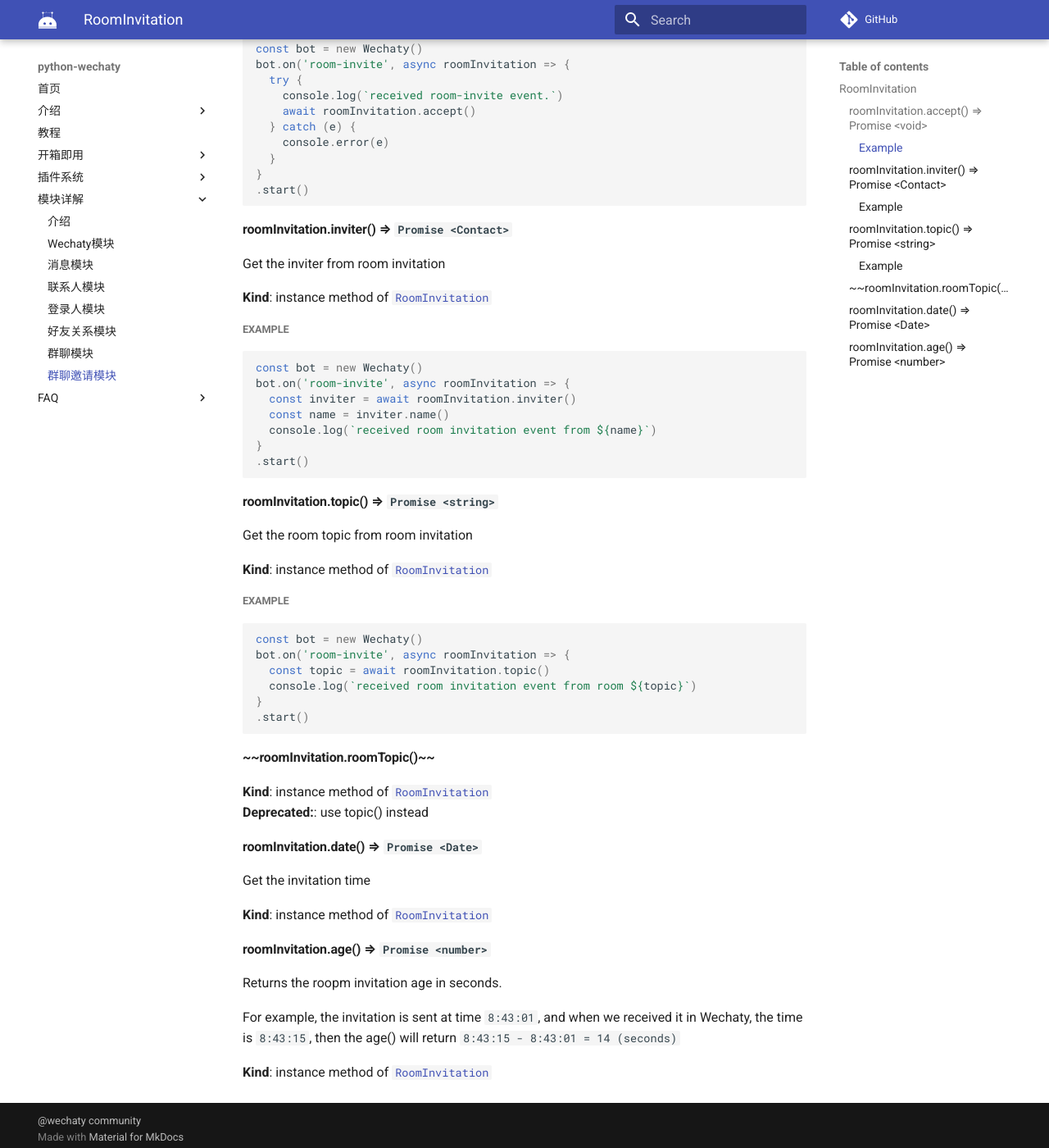
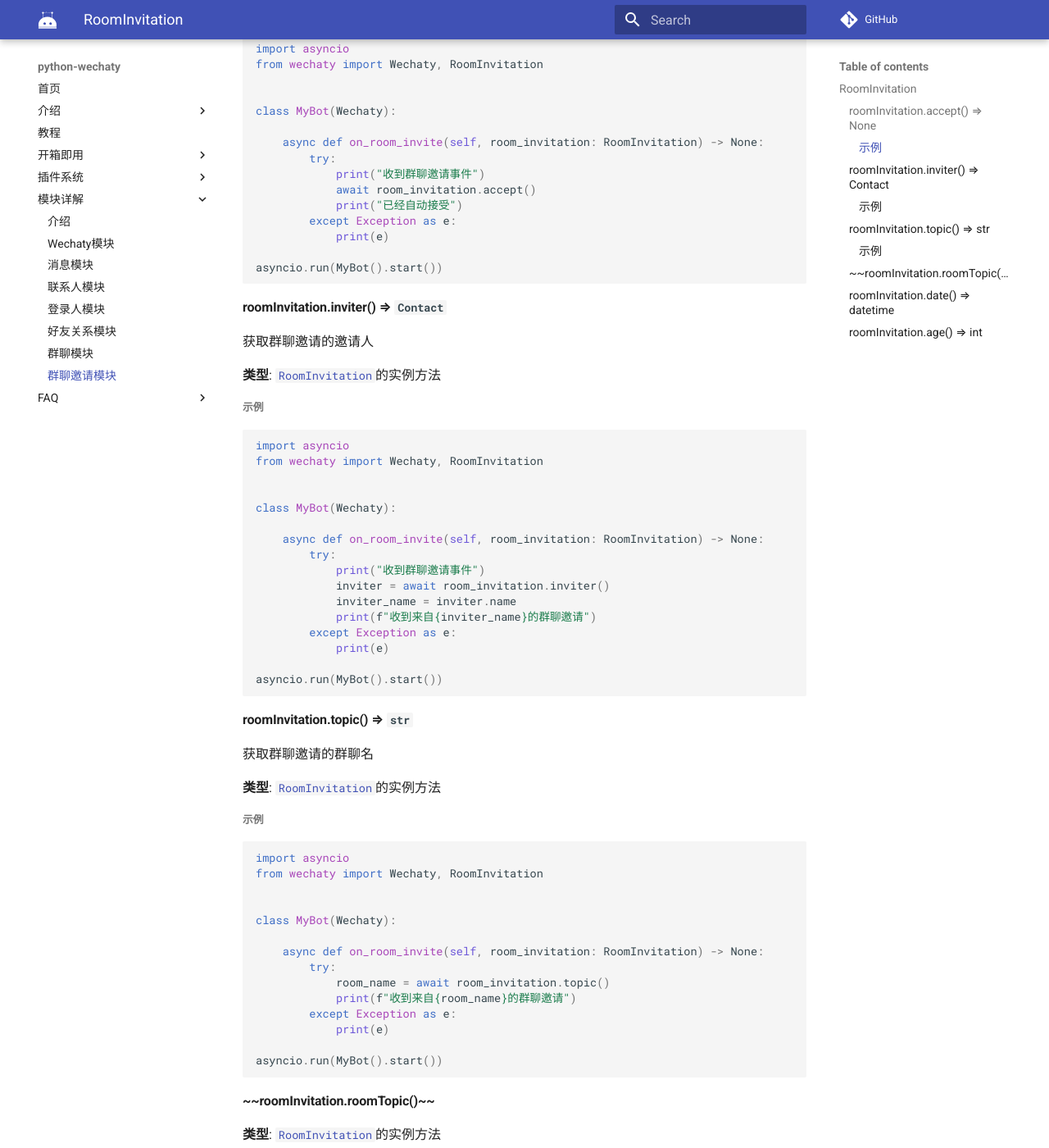
Before and after one commit to wechaty/python-wechaty, an MkDocs documentation site: the page built from docs/references/room-invitation.md, in a window 1280 px wide and 1400 px high, scrolled down 731 px. Shown: the whole window at 82% size. Built offline with MkDocs 1.6.1 and Material for MkDocs 9.7.7, drawn with Linux system fonts in a browser that asks for light colours; comment, search, counter and statistics services are not loaded; some of the changed text lies outside the part shown.

Commit message:
更新群聊邀请类的文档, 更改room类的missing, message类的markdown文档标注

````diff
--- a/docs/references/room-invitation.md
+++ b/docs/references/room-invitation.md
@@ -2,93 +2,115 @@
 title: RoomInvitation
 ---
 
-Accept room invitation
+对群聊邀请事件的封装
 
 ## RoomInvitation
 
-accept room invitation
+接受群聊的邀请
 
-**Kind**: global class
+**类型**: 全局类
 
 * [RoomInvitation](room-invitation.md#RoomInvitation)
-  * [.accept\(\)](room-invitation.md#RoomInvitation+accept) ⇒ `Promise <void>`
-  * [.inviter\(\)](room-invitation.md#RoomInvitation+inviter) ⇒ `Promise <Contact>`
-  * [.topic\(\)](room-invitation.md#RoomInvitation+topic) ⇒ `Promise <string>`
-  * [~~.roomTopic\(\)~~](room-invitation.md#RoomInvitation+roomTopic) ⇒ `Promise <string>`
-  * [.date\(\)](room-invitation.md#RoomInvitation+date) ⇒ `Promise <Date>`
-  * [.age\(\)](room-invitation.md#RoomInvitation+age) ⇒ `Promise <number>`
+  * [.accept\(\)](room-invitation.md#RoomInvitation+accept) ⇒ `None`
+  * [.inviter\(\)](room-invitation.md#RoomInvitation+inviter) ⇒ `Contact`
+  * [.topic\(\)](room-invitation.md#RoomInvitation+topic) ⇒ `str`
+  * [~~.roomTopic\(\)~~](room-invitation.md#RoomInvitation+roomTopic) ⇒ `str`
+  * [.date\(\)](room-invitation.md#RoomInvitation+date) ⇒ `datetime`
+  * [.age\(\)](room-invitation.md#RoomInvitation+age) ⇒ `int`
 
-### roomInvitation.accept\(\) ⇒ `Promise <void>`
+### roomInvitation.accept\(\) ⇒ `None`
 
-Accept Room Invitation
+接受群聊邀请
 
-**Kind**: instance method of [`RoomInvitation`](room-invitation.md#RoomInvitation)
+**类型**: [`RoomInvitation`](room-invitation.md#RoomInvitation)的实例方法
 
-#### Example
+#### 示例
 
-```javascript
-const bot = new Wechaty()
-bot.on('room-invite', async roomInvitation => {
-  try {
-    console.log(`received room-invite event.`)
-    await roomInvitation.accept()
-  } catch (e) {
-    console.error(e)
-  }
-}
-.start()
+```python
+import asyncio
+from wechaty import Wechaty, RoomInvitation
+
+
+class MyBot(Wechaty):
+
+    async def on_room_invite(self, room_invitation: RoomInvitation) -> None:
+        try:
+            print("收到群聊邀请事件")
+            await room_invitation.accept()
+            print("已经自动接受")
+        except Exception as e:
+            print(e)
+
+asyncio.run(MyBot().start())
 ```
 
-### roomInvitation.inviter\(\) ⇒ `Promise <Contact>`
+### roomInvitation.inviter\(\) ⇒ `Contact`
 
-Get the inviter from room invitation
+获取群聊邀请的邀请人
 
-**Kind**: instance method of [`RoomInvitation`](room-invitation.md#RoomInvitation)
+**类型**: [`RoomInvitation`](room-invitation.md#RoomInvitation)的实例方法
 
-#### Example
+#### 示例
 
-```javascript
-const bot = new Wechaty()
-bot.on('room-invite', async roomInvitation => {
-  const inviter = await roomInvitation.inviter()
-  const name = inviter.name()
-  console.log(`received room invitation event from ${name}`)
-}
-.start()
+```python
+import asyncio
+from wechaty import Wechaty, RoomInvitation
+
+
+class MyBot(Wechaty):
+
+    async def on_room_invite(self, room_invitation: RoomInvitation) -> None:
+        try:
+            print("收到群聊邀请事件")
+            inviter = await room_invitation.inviter()
+            inviter_name = inviter.name
+            print(f"收到来自{inviter_name}的群聊邀请")
+        except Exception as e:
+            print(e)
+
+asyncio.run(MyBot().start())
 ```
 
-### roomInvitation.topic\(\) ⇒ `Promise <string>`
+### roomInvitation.topic\(\) ⇒ `str`
 
-Get the room topic from room invitation
+获取群聊邀请的群聊名
 
-**Kind**: instance method of [`RoomInvitation`](room-invitation.md#RoomInvitation)
+**类型**: [`RoomInvitation`](room-invitation.md#RoomInvitation)的实例方法
 
-#### Example
+#### 示例
 
-```javascript
-const bot = new Wechaty()
-bot.on('room-invite', async roomInvitation => {
-  const topic = await roomInvitation.topic()
-  console.log(`received room invitation event from room ${topic}`)
-}
-.start()
+```python
+import asyncio
+from wechaty import Wechaty, RoomInvitation
+
+
+class MyBot(Wechaty):
+
+    async def on_room_invite(self, room_invitation: RoomInvitation) -> None:
+        try:
+            room_name = await room_invitation.topic()
+            print(f"收到来自{room_name}的群聊邀请")
+        except Exception as e:
+            print(e)
+
+asyncio.run(MyBot().start())
 ```
 
 ### ~~roomInvitation.roomTopic\(\)~~
 
-**Kind**: instance method of [`RoomInvitation`](room-invitation.md#RoomInvitation)
-**Deprecated:**: use topic\(\) instead
+**类型**: [`RoomInvitation`](room-invitation.md#RoomInvitation)的实例方法
+**已弃用:**: 请使用 topic\(\)
 
-### roomInvitation.date\(\) ⇒ `Promise <Date>`
+### roomInvitation.date\(\) ⇒ `datetime`
 
-Get the invitation time
+获取群聊邀请的日期
 
-**Kind**: instance method of [`RoomInvitation`](room-invitation.md#RoomInvitation)
+**类型**: [`RoomInvitation`](room-invitation.md#RoomInvitation)的实例方法
 
-### roomInvitation.age\(\) ⇒ `Promise <number>`
+### roomInvitation.age\(\) ⇒ `int`
 
-Returns the roopm invitation age in seconds.
+获取当前距离已接收到的这条群聊邀请的时间的间隔, 单位为秒
 
-For example, the invitation is sent at time `8:43:01`, and when we received it in Wechaty, the time is `8:43:15`, then the age\(\) will return `8:43:15 - 8:43:01 = 14 (seconds)`
+举个例子, 有条群聊邀请是`8:43:01`发送的, 而当我们在Wechaty中接收到它的时候时间已经为 `8:43:15`, 那么这时 `age()`返回的值为 `8:43:15 - 8:43:01 = 14 (秒)`
 
-**Kind**: instance method of [`RoomInvitation`](room-invitation.md#RoomInvitation)
+**类型**: [`RoomInvitation`](room-invitation.md#RoomInvitation)的实例方法
````
Also changed, not shown: docs/references/message.md (+4 -4 lines), docs/references/room.md (+1 -1 lines).
